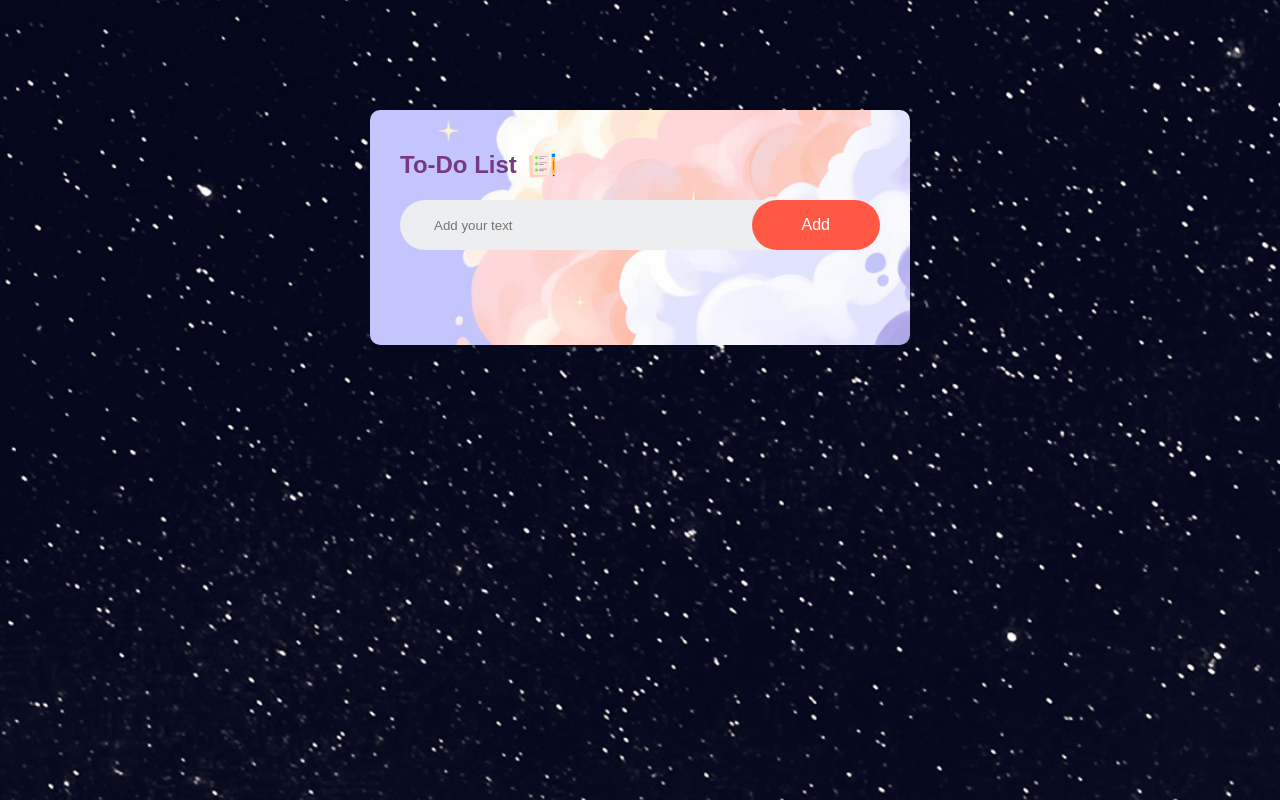
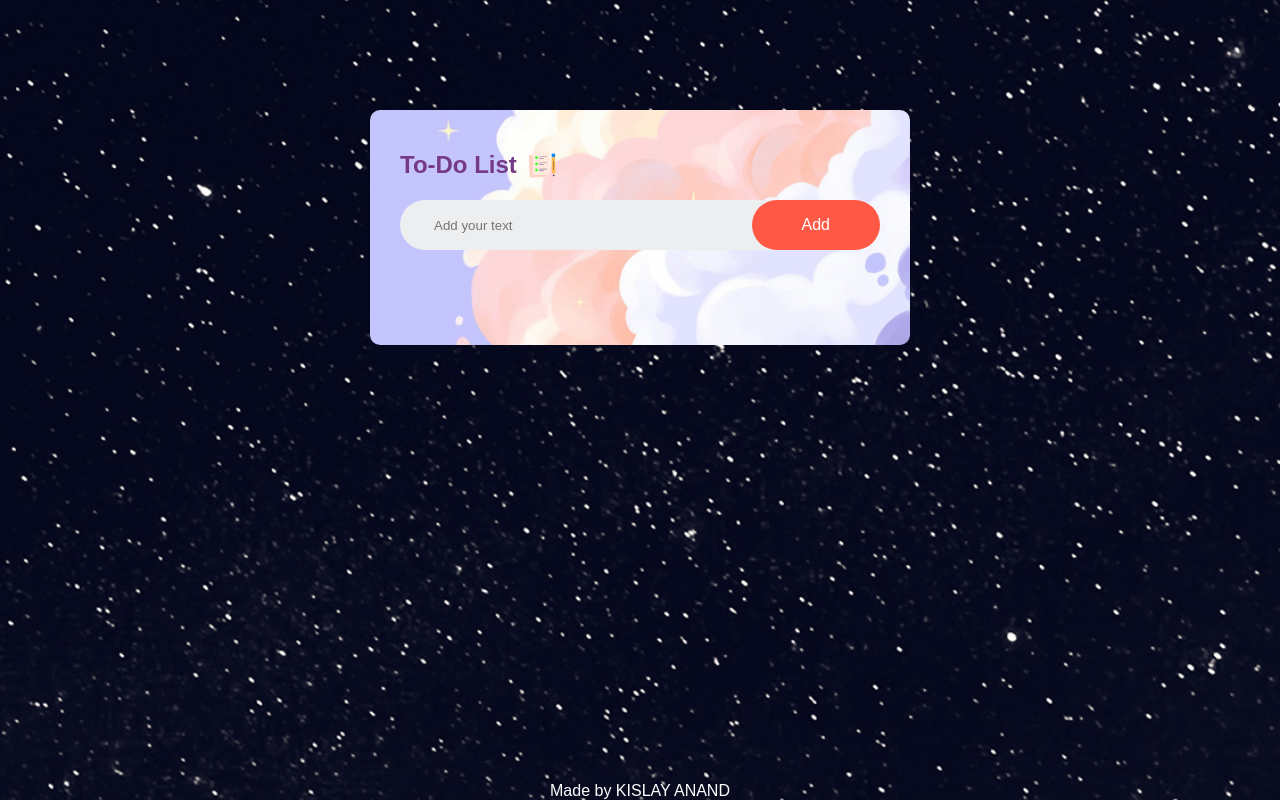
Before and after one commit to kislayanand1803/To-Do-App, a plain HTML site: page index.html in a window 1280 px wide. Drawn offline with Linux system fonts and the light colour scheme.

Commit message:
Add files via upload

```diff
--- a/index.html
+++ b/index.html
@@ -21,5 +21,10 @@
             </div>
         </div>
         <script src="script.js"></script>
+        <footer>
+            <div class="footer">
+                <p>Made by KISLAY ANAND</p>
+            </div>
+        </footer>
     </body>
 </html>
--- a/style.css
+++ b/style.css
@@ -105,3 +105,13 @@
     ul li span:hover{
         background: #edeef0;
     }
+    .footer{
+        position: fixed;
+        left: 0px;
+        bottom: 0px;
+        width: 100%;
+        background-color: transparent;
+        color: white;
+        text-align: center;
+        font-family: cursive;
+    }
```
